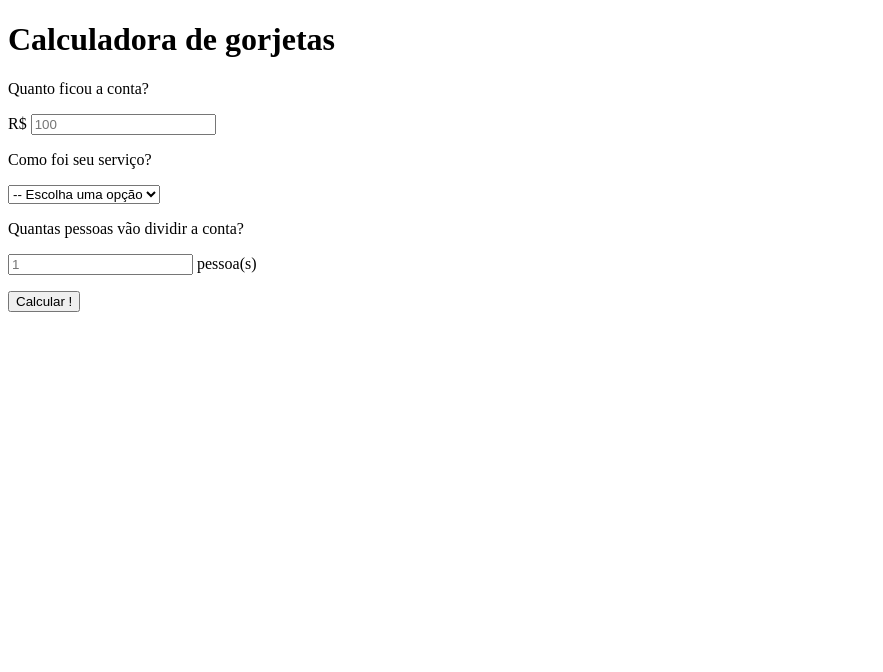
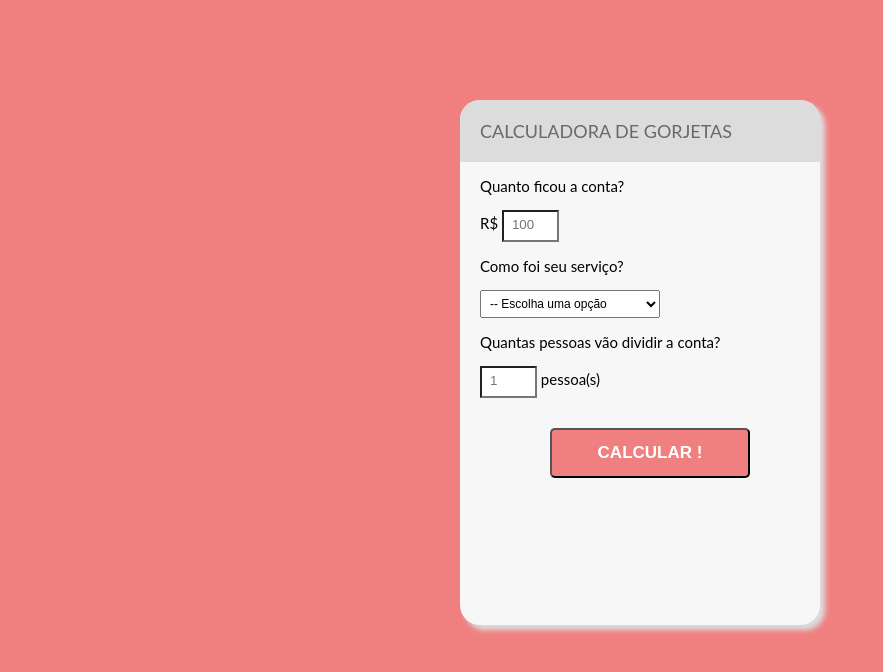
Before and after one commit to Guilhermegfg/calculadoraGorjetas-OneBitCode, a plain HTML site: page index.html in a window 1280 px wide. Shown: the whole page, without its empty margins (0-883 px from the left). Drawn offline with Linux system fonts and the light colour scheme; a web font is replaced by a local one.

Commit message:
updateStyle

```diff
--- a/index.html
+++ b/index.html
@@ -4,25 +4,26 @@
     <meta charset="UTF-8">
     <meta name="viewport" content="width=device-width, initial-scale=1.0">
     <title>Calculadora de Gorjetas</title>
+    <link rel="stylesheet" href="./style.css">
 </head>
 <body>
-
+    <div id="container">
         <div>
-        <h1>Calculadora de gorjetas</h1>
+            <h1 class="title">Calculadora de gorjetas</h1>
         </div>
         <div>
-        <form>
+            <form class="tipsForm">
                 <label for="bill">
                     <p>Quanto ficou a conta?</p>
                 </label>
                 <p>
-                R$ <input type="number" placeholder="100" name="bill" id="bill">
+                    R$ <input type="number" placeholder="100" name="bill" id="bill" class="formInput">
                 </p>
 
                 <label for="serviceQual">
                     <p>Como foi seu serviço?</p>
                 </label>
-            <select name="serviceQual" id="serviceQual">
+                <select name="serviceQual" id="serviceQual" class="formSelect">
                     <option disabled selected value="0"> -- Escolha uma opção</option>
                     <option value="0.3">30% - Incrível</option>
                     <option value="0.2">20% - Bom</option>
@@ -35,12 +36,13 @@
                     <p>Quantas pessoas vão dividir a conta?</p>
                 </label>
                 <p>
-            <input type="number" placeholder="1" name="people" id="people"> pessoa(s)
+                <input type="number" placeholder="1" name="people" id="people" class="formInput"> pessoa(s)
                 </p>
 
-            <button type="submit">Calcular !</button>
+                <button type="submit" class="formSubmit">Calcular !</button>
 
             </form>
+        </div>
     </div>
 
 </body>
--- /dev/null
+++ b/style.css
@@ -0,0 +1,68 @@
+@import url('https://fonts.googleapis.com/css2?family= família= Lato:wght@300;400;700 & display=swap');
+
+:root {
+    --primary-color: lightcoral;
+    --secondary-color: dimgrey;
+    --tertiary-color: gainsboro;
+}
+
+body {
+    background-color: var(--primary-color);
+    font-size: 15px;
+    font-family: "lato", sans-serif;
+}
+
+#container {
+    height: 525px;
+    width: 360px;
+    margin: 100px auto;
+    background-color: #f7f7f7;
+    box-shadow: 5px 5px 5px var(--tertiary-color);
+    border-radius: 20px;
+}
+
+.title {
+    background-color: var(--tertiary-color);
+    color: var(--secondary-color);
+    padding: 20px;
+    text-transform: uppercase;
+    font-size: 18px;
+    font-weight: normal;
+    border-radius: 20px 20px 0 0;
+
+}
+
+.tipsForm {
+    padding-left: 20px;
+
+}
+
+.formInput {
+    background-color: white;
+    width: 40px;
+    padding: 5px 5px 8px 8px;
+}
+
+.formInput:focus {
+    border: 3px solid var(--primary-color);
+    outline: none;
+}
+
+.formSelect {
+    width: 180px;
+    padding: 5px;
+    font-size: 12px;
+}
+
+.formSubmit {
+    text-transform: uppercase;
+    font-weight: bold;
+    display: block;
+    margin: 30px auto;
+    background-color: var(--primary-color);
+    border-radius: 5px;
+    width: 200px;
+    height: 50px;
+    font-size: 17px;
+    color: white;
+}
```
Lines whose indentation alone changed are shown as unchanged.
